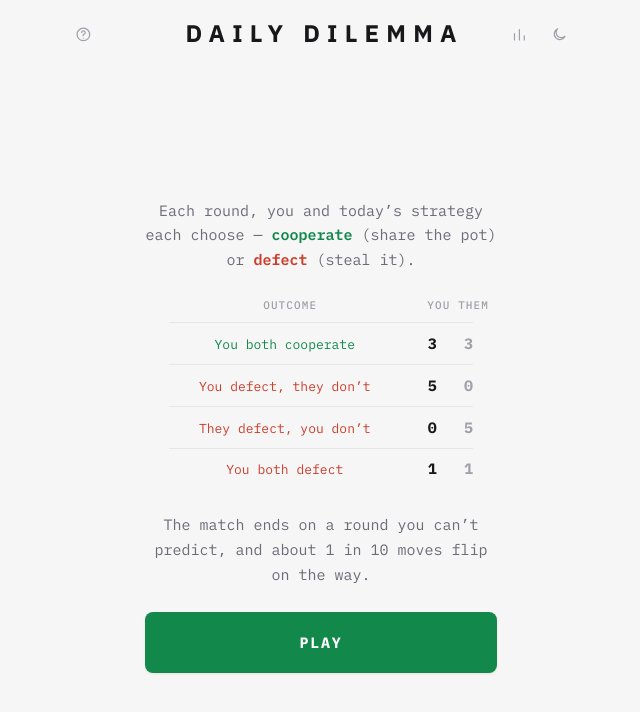
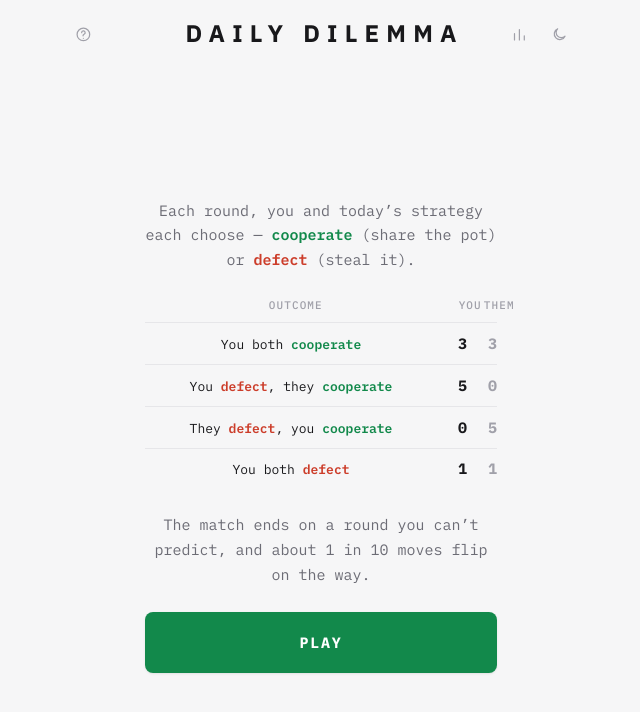
Before and after one commit to ColbyAckerman/daily-dilemma, a Next.js app: page / in a window 1280 px wide. Shown: the top 712 px of the page, without its empty margins (319-959 px from the left). Built offline with nearby package versions, Linux system fonts and the light colour scheme.

Commit message:
Name the actual move in each outcome, colour each move word
"You defect, they don't" → "You defect, they cooperate", with
"defect" red and "cooperate" green in every row.

Co-Authored-By: Claude Sonnet 5 <noreply@anthropic.com>

```diff
--- a/app/globals.css
+++ b/app/globals.css
@@ -638,14 +638,14 @@ b { font-weight: 700; }
 /* payoff — every outcome and its exact split, in plain rows */
 .payoff {
   width: 100%;
-  max-width: 19rem;
+  max-width: 22rem;
   margin: var(--sp-5) auto;
 }
 .payoff__head,
 .payoff__row {
   display: grid;
-  grid-template-columns: 1fr 2.25ch 2.25ch;
-  gap: var(--sp-4);
+  grid-template-columns: 1fr 2ch 2ch;
+  gap: var(--sp-3);
   align-items: baseline;
   padding: 0.55rem 0;
 }
@@ -663,8 +663,9 @@ b { font-weight: 700; }
 .payoff__row { border-bottom: 1px solid var(--hair); }
 .payoff__row:last-child { border-bottom: 0; }
 .payoff__case { color: var(--ink); font-size: var(--fs-sm); }
-.payoff__case--c { color: var(--good); }
-.payoff__case--d { color: var(--bad); }
+.payoff__case b { font-weight: 600; }
+.payoff__case b.c { color: var(--good); }
+.payoff__case b.d { color: var(--bad); }
 .payoff__n {
   text-align: right;
   font-size: var(--fs-base);
--- a/components/DailyGame.js
+++ b/components/DailyGame.js
@@ -581,11 +581,13 @@ function Tape({ my, them, slips, hideThemId }) {
   );
 }
 
+const Co = <b className="c">cooperate</b>;
+const De = <b className="d">defect</b>;
 const OUTCOMES = [
-  ['You both cooperate', '3', '3', 'c'],
-  ['You defect, they don’t', '5', '0', 'd'],
-  ['They defect, you don’t', '0', '5', 'd'],
-  ['You both defect', '1', '1', 'd'],
+  ['cc', <>You both {Co}</>, '3', '3'],
+  ['dc', <>You {De}, they {Co}</>, '5', '0'],
+  ['cd', <>They {De}, you {Co}</>, '0', '5'],
+  ['dd', <>You both {De}</>, '1', '1'],
 ];
 
 function Payoffs() {
@@ -596,9 +598,9 @@ function Payoffs() {
         <span>You</span>
         <span>Them</span>
       </div>
-      {OUTCOMES.map(([label, x, y, k]) => (
-        <div className="payoff__row" key={label}>
-          <span className={`payoff__case payoff__case--${k}`}>{label}</span>
+      {OUTCOMES.map(([key, label, x, y]) => (
+        <div className="payoff__row" key={key}>
+          <span className="payoff__case">{label}</span>
           <span className="payoff__n payoff__n--me">{x}</span>
           <span className="payoff__n">{y}</span>
         </div>
```
